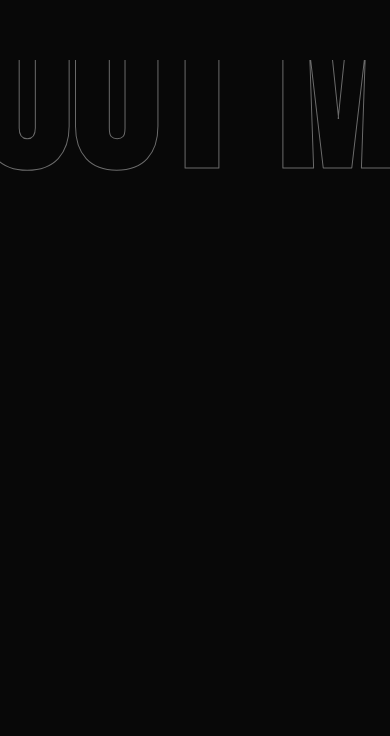
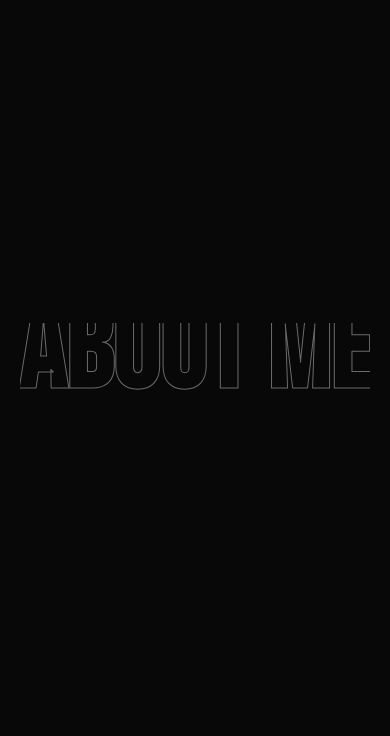
Before and after one commit to tereqwer/Portfolio, a plain HTML site: page index.html in a window 390 px wide. Shown: the part 1628-2364 px from the top of the page. Drawn offline with Linux system fonts and the light colour scheme.

Commit message:
phones fix_1.1

```diff
--- a/index.html
+++ b/index.html
@@ -719,56 +719,56 @@
         font-size: 250px !important;
       }
 
-      /* Збільшуємо сам опис */
       #about {
         height: auto !important;
-        /* Скасовуємо 120vh, які створюють дірку */
+        /* Скасовуємо фіксовану висоту */
         min-height: 100vh;
-        padding: 50px 0;
-        display: block;
-        margin-top: -5vh;
-        /* Підтягуємо впритул до відосів */
+        padding: 60px 0;
+        /* Адекватні відступи зверху/знизу */
+        display: flex;
+        align-items: center;
       }
 
       .about-content {
         position: relative;
         top: 0;
         transform: none;
+        /* Прибираємо центрування, яке створювало дивні відступи */
         width: 100%;
-        gap: 40px;
+        padding: 0 20px;
+        gap: 30px;
       }
 
-      /* 2. РОБИМО ABOUT ЗДОРОВИМ */
+      /* 2. ЗАГОЛОВОК СТРОГО В МЕЖАХ ЕКРАНА */
       .about-title-wrapper {
-        overflow: visible;
-        /* Щоб текст не обрізався рамкою */
         width: 100%;
+        display: flex;
+        justify-content: center;
+        overflow: hidden;
       }
 
       .about-title-svg {
-        /* Робимо SVG ширшим за екран на 60%, щоб слово розперло */
-        width: 160% !important;
-        margin-left: -30%;
-        /* Центруємо цей виліт */
+        width: 100% !important;
+        /* Тільки ширина екрана */
         height: auto;
-        transform: scale(1.2);
-        /* Фінальний дожим розміру */
       }
 
       .about-title-svg text {
-        /* Навалюємо розмір шрифту всередині SVG тільки для мобілки */
-        font-size: 550px !important;
+        /* Збільшуємо шрифт всередині SVG, щоб літери були масивними */
+        font-size: 500px !important;
+        font-family: 'Bebas Neue', sans-serif;
+        font-weight: bold;
+        text-transform: uppercase;
       }
 
-      /* 3. ОПИС (ТЕКСТ ПІД ЗАГОЛОВКОМ) */
-      .about-description {
-        padding: 0 25px;
+      /* 3. ТЕКСТ ОПИСУ */
+      .about-description p span {
+        font-size: 24px !important;
+        line-height: 1.3;
       }
 
-      .about-description p span {
-        font-size: 26px !important;
-        /* Читабельний і солідний розмір */
-        line-height: 1.3;
+      .about-obj {
+        display: none;
       }
 
       /* Ховаємо об'єкти на моб для швидкості */
```
